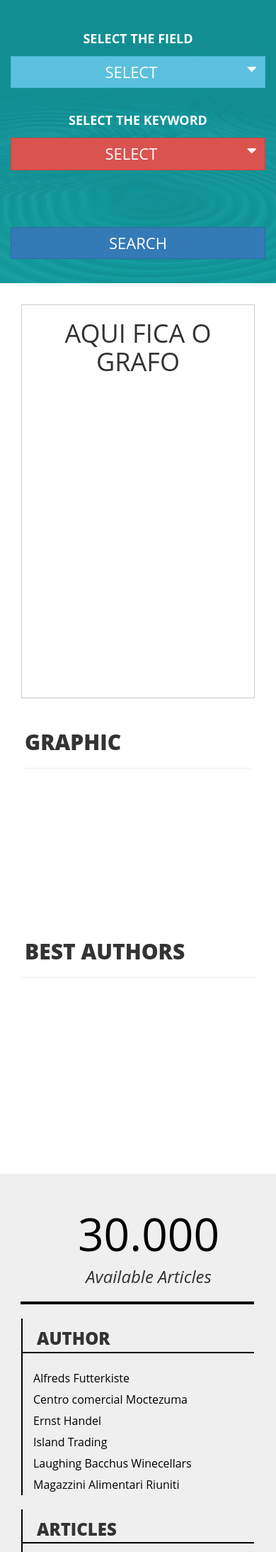
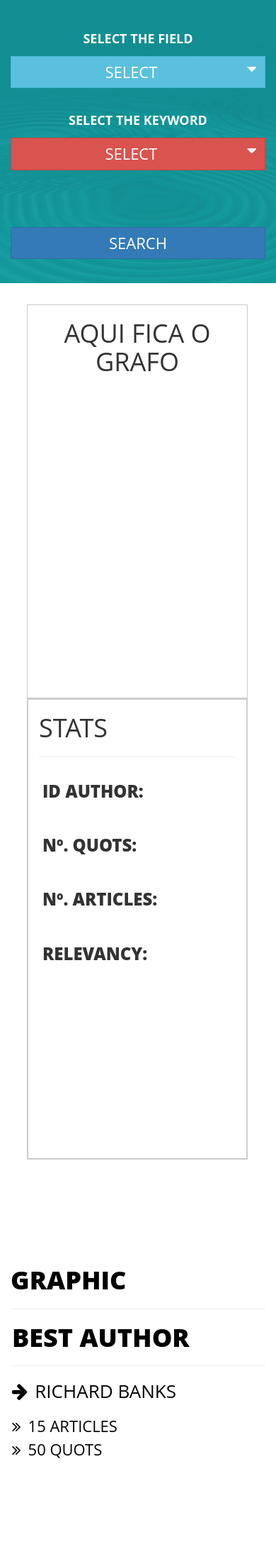
Before and after one commit to DanielHpe/Front-End-TIG, a PHP site: page /search2.php in a window 390 px wide. Shown: the part 53-2240 px from the top of the page at 71% size. Run offline with PHP 8.4, Linux system fonts and the light colour scheme; some libraries are stand-ins or nearby versions.

Commit message:
Ajustando o responsivo

```diff
--- a/css/estilo.css
+++ b/css/estilo.css
@@ -526,14 +526,19 @@ h4 {
     border-left:2px solid #fff;
 }
 #info-autores .hr-setup{
-    border-top: 2px solid #fff;
+    border-top: 2px solid #000;
+    margin-left: -16px;
+    width: 100%;
+}
+#info-autores .hr-setup1{
+    border-top: 2px solid #ccc;
     margin-left: -16px;
     width: 100%;
 }
 #info-autores a{
     text-decoration: none;
     font-size: 22px;
-    color: #fff;
+    color: #000;
 }
 #info-autores a:hover{
     color:rgba(20, 152, 152, 1);
@@ -557,10 +562,11 @@ h4 {
     padding-top:30px;
     color: #DFD1D1;
     margin-top: 120px;
-    background-color:#121212;
+    background-color: #fff;
 }
 #informations h1{
     font-weight: 800;
+    color: black;
 }
 #arrow-right{
     margin-top: 20px;
@@ -572,7 +578,6 @@ h4 {
     font-size: 30px;
 }
 #articles-authors{
-	margin-top:100px;
     background-color:#EFEFEF;
     height: 350px;
 }
@@ -618,7 +623,9 @@ h4 {
 #labels a{
     text-decoration: none;
 }
-
+.grafo.col-md-4{
+    border: 2px solid #ccc; margin-left: 10px; height: 650px;
+}
 /* =============================================================
    SEARCH.PHP ADD CLASSES
  ============================================================ */
@@ -704,6 +711,13 @@ h4 {
     width: 100%;
 
 }
+.info-node-xs{
+    border: 2px solid #ccc;
+    margin-left: 10px;
+    height: 650px;
+    width: 80%;
+    margin-left: 38px;
+}
 .bloco1 button:hover, .bloco2 button:hover, .bloco3 button:hover{
 
 	color:#fff;
@@ -725,6 +739,8 @@ h4 {
 }
 #graph{
 	height:555px;
+    width: 80%;
+    margin-left: 38px;
 }
 .grafico{
 	margin-top:20px;
@@ -1238,9 +1254,8 @@ h4 {
 .grafico{
 	width:650px;
 	height:300px;
-	float:right;
-
-	}
+	float:left;
+}
 .grafico h2{
 	color:#000;
 	font-weight:800;
@@ -1328,4 +1343,13 @@ h4 {
 #footer-sec p{
     text-align: justify;
 }
+.dropdown-menu>li>a {
+    display: block;
+    padding: 3px 20px;
+    clear: both;
+    font-weight: 400;
+    line-height: 1.42857143;
+    color: #333;
+    white-space: nowrap;
+    height: 50px;
 }
--- a/css/tig-mobile.css
+++ b/css/tig-mobile.css
@@ -263,4 +263,7 @@
 	.col-md-3 h3{
 		text-align: center;
 	}
+	#graph{
+		width: 80%;
+	}
 }
--- a/search2.php
+++ b/search2.php
@@ -46,11 +46,15 @@
 
 <section id="pesquisar1"  href="#anime-pesq"></section>
 
-<section class="grafo">
+		<!--<section class="grafo">
 					<div class="container-fluid">
 						<div class="container-fluid">
 							<div class="col-md-7 teste" id="graph">
 								<h1 class="text-center">AQUI FICA O GRAFO</h1>
+							</div>
+
+							<div class="col-md-5">
+								Teste
 							</div>
 
 							<div class="row-fluid grafico">
@@ -61,6 +65,45 @@
 							<div class="row-fluid best-autor" >
 								<h2>BEST AUTHORS</h2>
 								 <hr class="hr-setup">
+							</div>
+						</div>
+					</div>
+		</section>!-->
+
+		<section class="grafo">
+			<div class="container">
+				<div class="row">
+					<div class="col-md-7" id="graph">
+						<h1 class="text-center">AQUI FICA O GRAFO</h1>
+					</div>
+					<div class="col-md-4 info-node-xs">
+						<h1>STATS</h1>
+						<hr class="hr-setup">
+						<h3>ID Author: </h3>
+						<h3>Nº. Quots: </h3>
+						<h3>Nº. Articles: </h3>
+						<h3>Relevancy: </h3>
+					</div>
+				</div>
+			</div>
+		</section>
+
+
+		<section style="margin-top: 100px; margin-bottom: 100px;" id="informations">
+			<div class="container">
+				<div class="row">
+			        <div class="col-md-8" id="col-md-graphic">
+		              	<h1>GRAPHIC</h1>
+		              	<hr class="hr-setup1">
+		            </div>
+			         <div class="col-md-4" id="info-autores">
+			            <h1>BEST AUTHOR</h1>
+			            <hr>
+			            <a href="#" style="font-size: 26px" ><i class="fa fa-arrow-right"></i>RICHARD BANKS</a>
+						<ul class="list-unstyled" style="margin-top: 15px;">
+							<li><a href="#"><i class="fa fa-angle-double-right "></i>15 ARTICLES</a></li>
+							<li><a href="#"><i class="fa fa-angle-double-right "></i>50 QUOTS</a></li>
+						</ul>
 			        </div>
 			    </div>
 	        </div>
```
Also changed, not shown: lib/bootstrap/css/bootstrap.css. Lines whose indentation alone changed are shown as unchanged.
